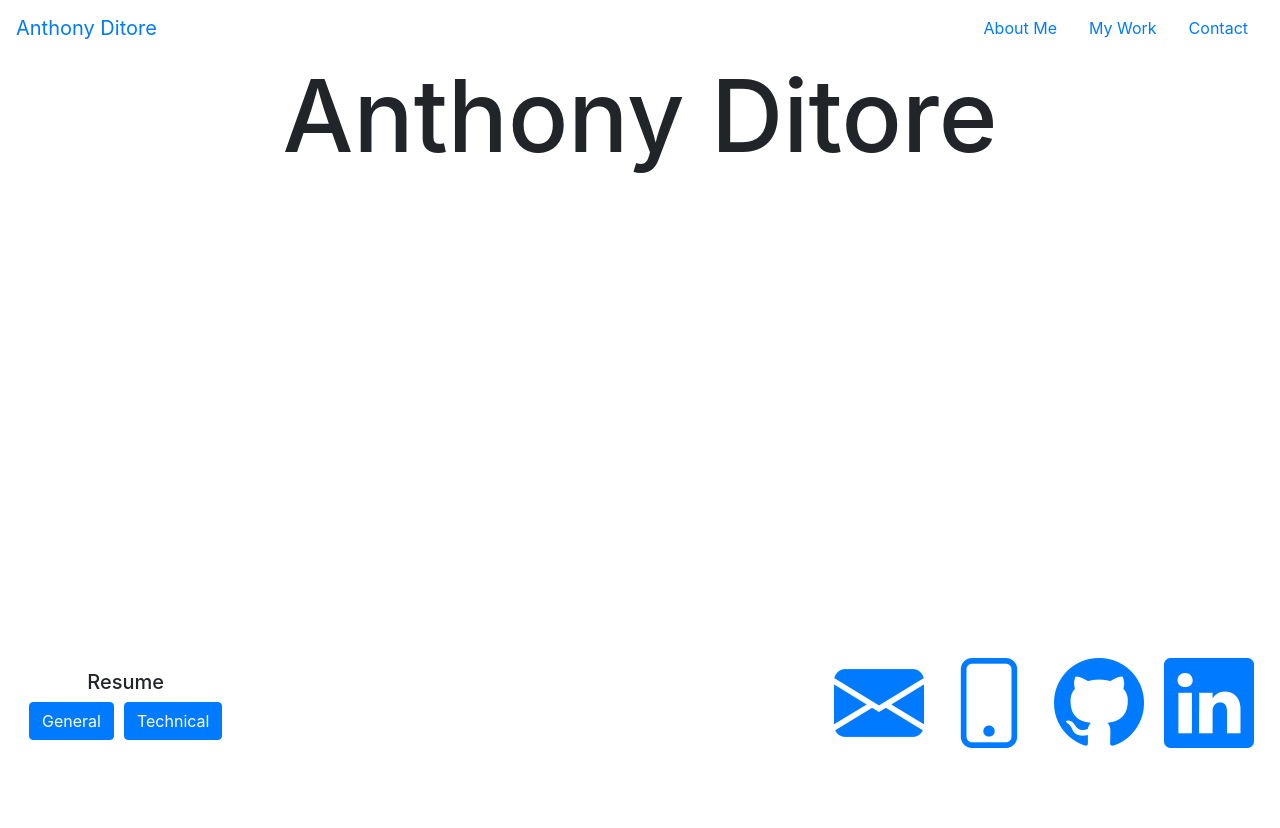
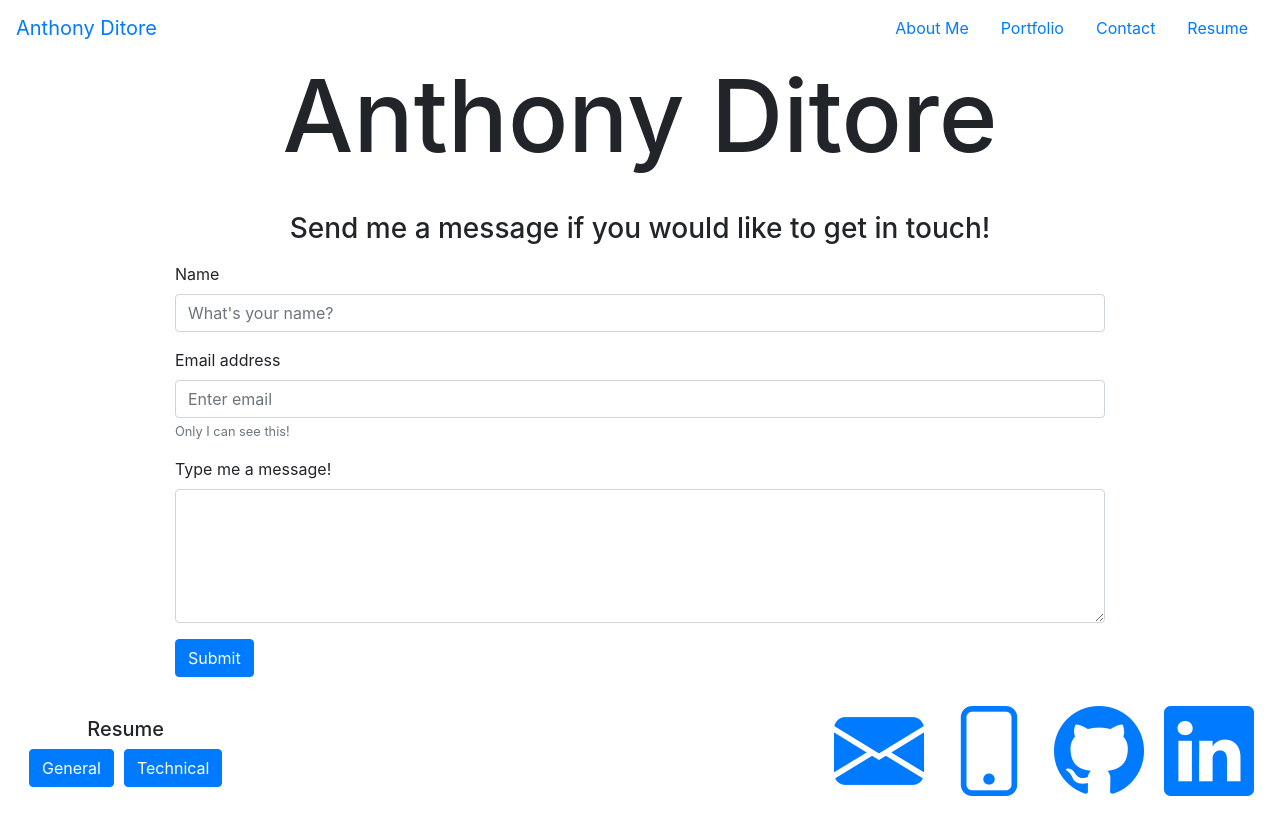
Before and after one commit to aditore/reactPortfolio, a React (Create React App) app: page /contact in a window 1280 px wide. Before the commit the page ends 800 px from the top, so only its background shows below. Built offline with nearby package versions, Linux system fonts and the light colour scheme.

Commit message:
fixing classes, adding route to resume and resume to footer, adding form for contact

```diff
--- a/src/App.css
+++ b/src/App.css
@@ -67,13 +67,19 @@ main {
 }
 /* contact.js */
 
+.formControl {
+  display: flex;
+  flex-direction: column;
+  align-items: center;
+  justify-content: center;
+}
+
 /* footer.js */
 .footerInline {
   text-align: center;
   bottom: 0;
   width: 100%;
 }
-
 
 .footerUl {
   font-size: 90px;
--- a/src/App.js
+++ b/src/App.js
@@ -7,7 +7,8 @@ import {
   Header,
   Footer,
   AboutMePage,
-  MyWork
+  MyWork,
+  ContactForm
 } from './components';
 
 
@@ -22,7 +23,8 @@ function App() {
         <Route path="/" element={<Home />} />
         <Route path="/aboutMe" element={<AboutMePage />} />
         <Route path="/myWork" element={<MyWork />} />
-        <Route path="/contact" /*element={<Contact />}*/ />
+        <Route path="/contact" element={<ContactForm />} />
+        <Route path="/resume" /*element={<Resume />}*/ />
       </Routes>
       </main>
       <Footer />
--- a/src/components/contact.js
+++ b/src/components/contact.js
@@ -0,0 +1,27 @@
+import React from 'react';
+
+function ContactForm() {
+    return(
+        <div className='formControl'>
+            <h3 className='m-3'>Send me a message if you would like to get in touch!</h3>
+            <form className='col-9'>
+                <div className="form-group">
+                  <label htmlFor="inputName">Name</label>
+                  <input type="input" className="form-control" placeholder="What's your name?"></input>
+                </div>
+                <div className="form-group">
+                  <label htmlFor="inputEmail">Email address</label>
+                  <input type="email" className="form-control" aria-describedby="emailHelp" placeholder="Enter email"></input>
+                  <small className="form-text text-muted">Only I can see this!</small>
+                </div>
+                <div className="form-group">
+                  <label htmlFor="messageInput">Type me a message!</label>
+                  <textarea type="input" className="form-control" rows='5'></textarea>
+                </div>
+                <button type="submit" className="btn btn-primary">Submit</button>
+            </form>
+        </div>
+    )
+}
+
+export default ContactForm;
--- a/src/components/footer.js
+++ b/src/components/footer.js
@@ -4,10 +4,10 @@ function Footer() {
     return (
         <footer className='footerInline'>
             <nav className="bottomOfPage navbar navbar-expand-lg justify-content-between">
-                <div class="resume px-2">
+                <div className="resume px-2">
                     <h5>Resume</h5>
-                    <a target="_blank" href="./assets/images/anthonyGeneralResume.pdf" class="resumeBtn btn btn-primary">General</a>
-                    <a target="_blank" href="./assets/images/anthonyResume.pdf" class="resumeBtn btn btn-primary">Technical</a>
+                    <a target="_blank" href="./assets/images/anthonyGeneralResume.pdf" className="resumeBtn btn btn-primary">General</a>
+                    <a target="_blank" href="./assets/images/anthonyResume.pdf" className="resumeBtn btn btn-primary">Technical</a>
                 </div>
                 <ul className="footerUl navbar-nav">
                     <li className='footerLi'>
--- a/src/components/index.js
+++ b/src/components/index.js
@@ -3,5 +3,6 @@ export { default as Header } from './header';
 export { default as Home } from './home';
 export { default as AboutMePage} from './aboutMe';
 export { default as MyWork } from './myWork';
-//contact
+export { default as ContactForm} from './contact';
+// resume
 export { default as Footer } from './footer';
--- a/src/components/navbar.js
+++ b/src/components/navbar.js
@@ -11,10 +11,13 @@ function NavbarTop(props) {
                         <NavLink className='nav-link' to='/aboutMe'>About Me</NavLink>
                     </li>
                     <li className='nav-item px-2'>
-                        <NavLink className='nav-link' to='/myWork'>My Work</NavLink>
+                        <NavLink className='nav-link' to='/myWork'>Portfolio</NavLink>
                     </li>
                     <li className='nav-item px-2'>
                         <NavLink className='nav-link' to='/contact'>Contact</NavLink>
+                    </li>
+                    <li className='nav-item px-2'>
+                        <NavLink className='nav-link' to='/resume'>Resume</NavLink>
                     </li>
                 </ul>
         </nav>
```
Also changed, not shown: src/components/resume.js (added).
